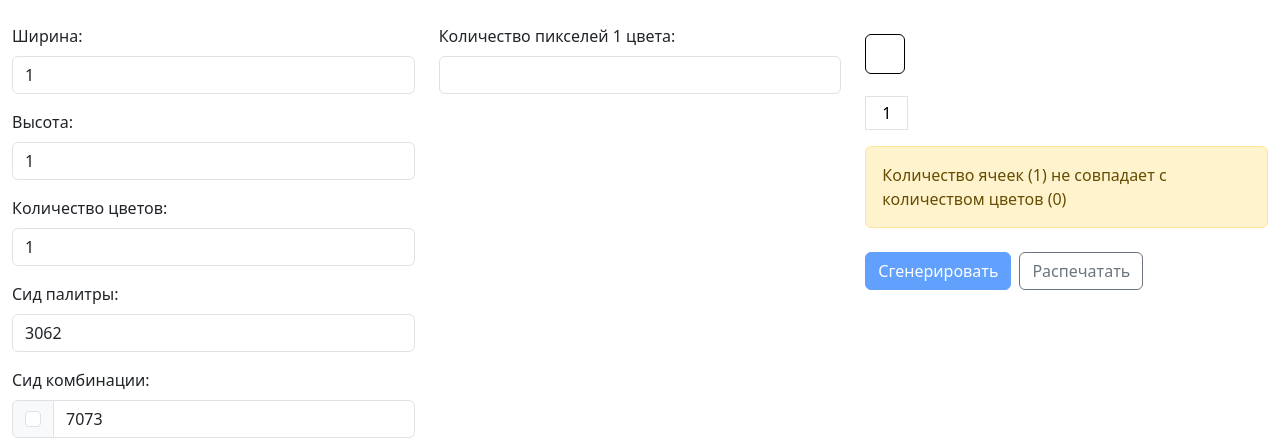
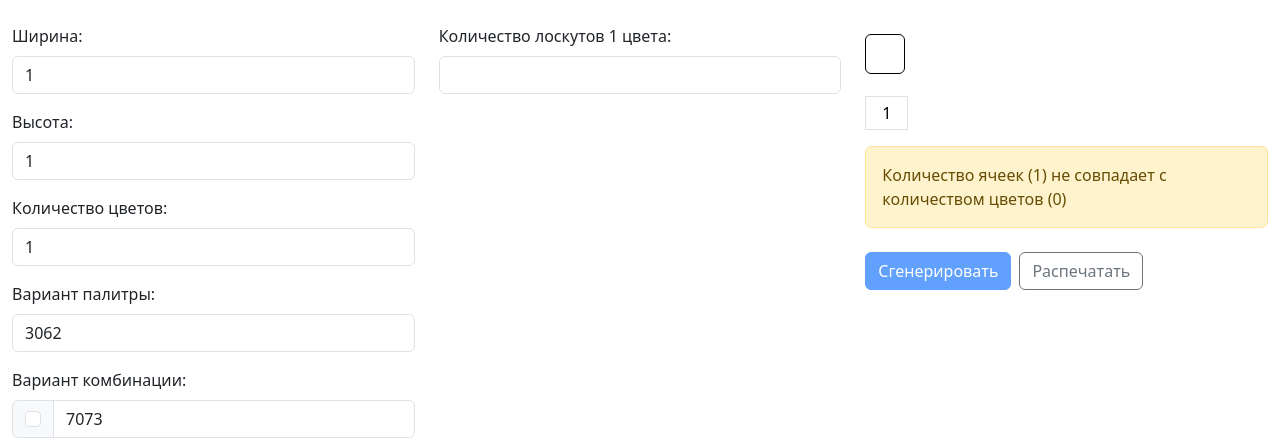
Before and after one commit to abyrate/blanket-front, a Vue app: page / in a window 1280 px wide. Shown: the top 442 px of the page. Built offline with nearby package versions, Linux system fonts and the light colour scheme.

Commit message:
Поправил названия полей

```diff
--- a/src/components/BaseSetting.vue
+++ b/src/components/BaseSetting.vue
@@ -12,11 +12,11 @@
         <input id="colors" v-model="mainStore.numColors" min="0" class="form-control" type="number">
     </div>
     <div class="mb-3">
-        <label for="seedPalette" class="form-label">Сид палитры:</label>
+        <label for="seedPalette" class="form-label">Вариант палитры:</label>
         <input id="seedPalette" v-model="mainStore.seedPalette" min="0" class="form-control" type="number">
     </div>
     <div class="mb-3">
-        <label for="seedCombination" class="form-label">Сид комбинации:</label>
+        <label for="seedCombination" class="form-label">Вариант комбинации:</label>
         <div class="input-group mb-3">
             <div class="input-group-text">
                 <input v-model="mainStore.fixedCombinationSeed" class="form-check-input mt-0" type="checkbox">
--- a/src/components/ColorsInput.vue
+++ b/src/components/ColorsInput.vue
@@ -1,6 +1,6 @@
 <template>
     <div v-for="colorIndex in mainStore.numColors" :key="colorIndex" class="mb-3">
-        <label :for="'pixelsPerColor-' + colorIndex" class="form-label">Количество пикселей {{ colorIndex }} цвета:</label>
+        <label :for="'pixelsPerColor-' + colorIndex" class="form-label">Количество лоскутов {{ colorIndex }} цвета:</label>
         <input :id="'pixelsPerColor-' + colorIndex" v-model="mainStore.pixelsPerColor[colorIndex]" min="0" class="form-control" type="number">
     </div>
 </template>
--- a/src/components/ResultPalette.vue
+++ b/src/components/ResultPalette.vue
@@ -7,10 +7,10 @@
             <strong>Высота</strong>: {{ mainStore.height }}
         </div>
         <div>
-            <strong>Сид палитры</strong>: {{ mainStore.seedPalette }}
+            <strong>Вариант палитры</strong>: {{ mainStore.seedPalette }}
         </div>
         <div>
-            <strong>Сид комбинации</strong>: {{ mainStore.combinationSeed }}
+            <strong>Вариант комбинации</strong>: {{ mainStore.combinationSeed }}
         </div>
         <div>
             <strong>Количество цветов</strong>: {{ mainStore.numColors }}
```
